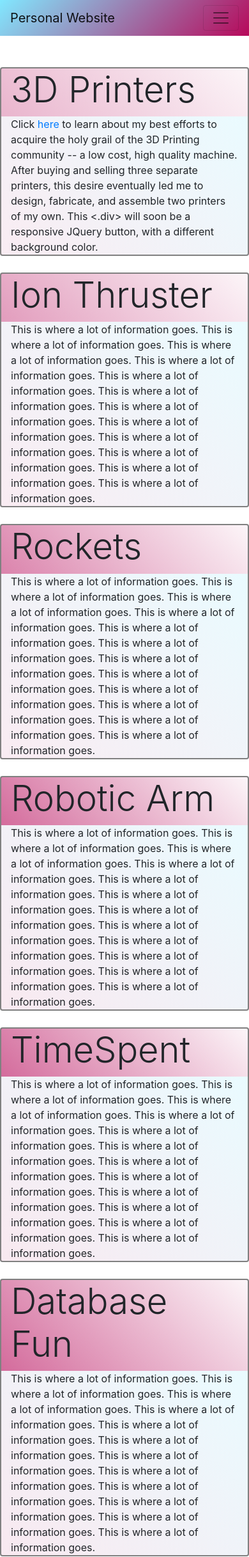
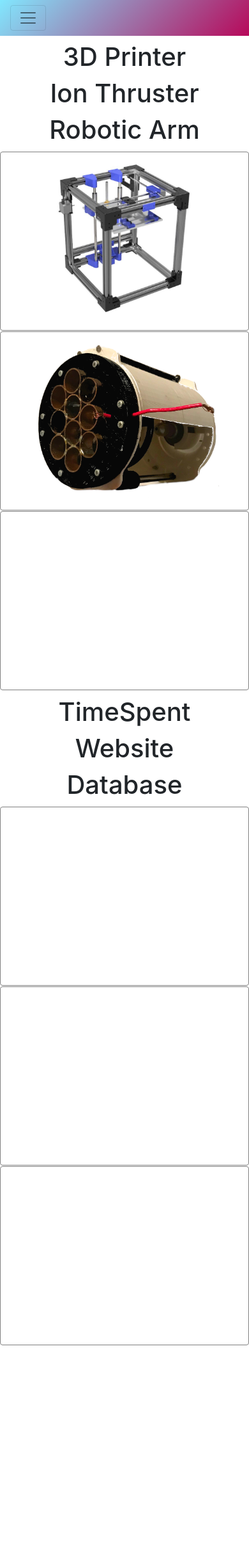
Before and after one commit to codyswain/Personal-Website-Flask, a Flask app: page /projects in a window 390 px wide. Shown: the whole page at 64% size. After the commit the page ends 2103 px from the top, so only its background shows below. Run offline with Flask 2, Linux system fonts and the light colour scheme; some libraries are stand-ins or nearby versions.

Commit message:
Create responsive JQuery buttons with hover magnification

```diff
--- /dev/null
+++ b/app/static/js/button.js
@@ -0,0 +1,7 @@
+$(document).ready(function(){
+	$(".buttonBox").click(function () {
+		window.location = $(this).find("a").attr("href");
+		return false;
+	});
+
+});
--- a/app/static/style/custom.css
+++ b/app/static/style/custom.css
@@ -18,9 +18,29 @@
 }
 
 
+.button-picture {
+  margin-top:10px;
+  height:250px;
+  display: block;
+  margin-left:auto;
+  margin-right:auto;
+  max-width:89%;
+}
+.button-picture:hover {
+  color: lightsalmon;
+}
+
+
 .project_boxes {
 	/*background: linear-gradient(-90deg, rgba(69,246,249,.4), rgba(216, 143, 247, .4));*/
-	border:2px solid grey;
+  height: 280px;
+  border:1px solid grey;
+  transition: transform .2s;
+}
+
+.project_boxes:hover {
+  transform: scale(1.04);
+  opacity: .95;
 }
 
 
--- a/app/templates/base.html
+++ b/app/templates/base.html
@@ -18,17 +18,18 @@
 	<link rel="stylesheet" type="text/css" href="{{ url_for('static', filename='style/custom.css') }}">
 
 	<!-- <nav class="navbar navbar-expand-lg navbar-light"  style="background: linear-gradient(-90deg, #aa0197, #ffffff)"> -->
+	<!-- <nav class="navbar navbar-expand-lg navbar-light"  style="background: white"> -->
 	<nav class="navbar navbar-expand-lg navbar-light"  style="background: linear-gradient(-45deg, rgba(183, 9, 90, 1), rgba(45, 216, 255, .6))">
-		<a class="navbar-brand" href="{{ url_for('index') }}">Personal Website</a>
+		<!-- <a class="navbar-brand" href="{{ url_for('index') }}">Personal Website</a> -->
 		<button class="navbar-toggler" type="button" data-toggle="collapse" data-target="#navbarNavAltMarkup" aria-controls="navbarNavAltMarkup" aria-expanded="false" aria-label="Toggle navigation">
 			<span class="navbar-toggler-icon"></span>
 		</button>
 		<div class="collapse navbar-collapse" id="navbarNavAltMarkup">
 			<div class="navbar-nav">
-				<a href="{{ url_for('index') }}" class="nav-item nav-link" href="#">Home </a>
+				<a href="{{ url_for('index') }}" class="nav-item nav-link" href="#">Personal Website </a>
 				<a href="{{ url_for('projects') }}" class="nav-item nav-link" href="#">Projects</a>
-				<a href="{{ url_for('notes') }}" class="nav-item nav-link" href="#">My Notes</a>
-				<a href="{{ url_for('about') }}" class="nav-item nav-link" href="#"">About Me</a>
+				<a href="{{ url_for('notes') }}" class="nav-item nav-link" href="#">Notes</a>
+				<a href="{{ url_for('about') }}" class="nav-item nav-link" href="#"">About</a>
 				<!-- <a class="nav-item nav-link disabled" href="#">Disabled</a> -->
 			</div>
 		</div>
@@ -39,6 +40,7 @@
 <script src="https://code.jquery.com/jquery-3.3.1.slim.min.js" integrity="sha384-q8i/X+965DzO0rT7abK41JStQIAqVgRVzpbzo5smXKp4YfRvH+8abtTE1Pi6jizo" crossorigin="anonymous"></script>
 <script src="https://cdnjs.cloudflare.com/ajax/libs/popper.js/1.14.3/umd/popper.min.js" integrity="sha384-ZMP7rVo3mIykV+2+9J3UJ46jBk0WLaUAdn689aCwoqbBJiSnjAK/l8WvCWPIPm49" crossorigin="anonymous"></script>
 <script src="https://stackpath.bootstrapcdn.com/bootstrap/4.1.3/js/bootstrap.min.js" integrity="sha384-ChfqqxuZUCnJSK3+MXmPNIyE6ZbWh2IMqE241rYiqJxyMiZ6OW/JmZQ5stwEULTy" crossorigin="anonymous"></script>
+<script src="{{ url_for('static', filename='js/button.js') }}"></script>
 
 
 <body>
--- a/app/templates/index.html
+++ b/app/templates/index.html
@@ -8,9 +8,9 @@
 	<div class="row row mt-5">
 		<div class="col-sm-2"></div>
 			<div class="col-lg">
-				<h1 class="display-4">This website will be under heavy development until the end of September. Check back for updates!</h1><br><br>
+				<h1 class="display-5">Website under development. Head over to <a href="{{ url_for('projects') }}">projects</a>, or check back for updates!</h1><br><br>
 
-				<h1 class="display-4">To do</h1>
+				<h1 class="display-5">To do</h1>
 				1. Add projects <br>
 				2. Notes on Kalman Filters <br>
 				3. Fix 3D Printer <br>
@@ -19,7 +19,7 @@
 				6. Understanding Singular Value Decomposition <br> <br>
 
 
-				<h1 class="display-4">Projects to add</h1>
+				<h1 class="display-5">Projects to add</h1>
 				- 3D Printer<br>
 				- Homemade Rocket Fuel<br>
 				- Force Measurement Python Gui<br>
--- a/app/templates/projects.html
+++ b/app/templates/projects.html
@@ -4,98 +4,71 @@
 <body style="background-color:white">
 
 <div class="container-fluid">
-	<div class="row row mt-5">
+
+	<div class="row row mt-2">
 		<div class="col-sm-1"></div>
-		<div class="col-lg rounded project_boxes">
-			<div class="row">
-				<div class="col-sm-3" style="background: linear-gradient(45deg, rgba(183, 9, 90, .3), rgba(183, 9, 90, .04));">
-					<h1 class="display-4">3D Printers</h1>
-				</div>
-
-				<div class="col-lg" style="background: linear-gradient(45deg, rgba(183, 9, 90, .08), rgba(45, 216, 255, .1));">
-					Click <a href="{{ url_for('projects_3d_printer') }}">here</a> to learn about my best efforts to acquire the holy grail of the 3D Printing community -- a low cost, high quality machine. After buying and selling three separate printers, this desire eventually led me to design, fabricate, and assemble two printers of my own. This <.div> will soon be a responsive JQuery button, with a different background color.
-				</div>
-			</div>
+		<div class="col-lg">
+			<h1 class="display-5" style="text-align:center;">3D Printer</h1>
+		</div>
+		<div class="col-sm-1"></div>
+		<div class="col-lg">
+			<h1 class="display-5" style="text-align:center;">Ion Thruster</h1>
+		</div>
+		<div class="col-sm-1"></div>
+		<div class="col-lg">
+			<h1 class="display-5" style="text-align:center;">Robotic Arm</h1>
 		</div>
 		<div class="col-sm-1"></div>
 	</div>
 
-	<div class="row row mt-4">
+	<div class="row">
+		<div class="col-sm-1"></div>
+		<div class="col-lg rounded project_boxes buttonBox">
+			<a href="{{ url_for('projects_3d_printer') }}"></a>
+			<img class="button-picture" src="{{ url_for('static', filename='img/project_buttons/3dprinter_icon.png') }}"> <br>
+		</div>
 		<div class="col-sm-1"></div>
 		<div class="col-lg rounded project_boxes">
-			<div class="row">
-				<div class="col-sm-3" style="background: linear-gradient(45deg, rgba(183, 9, 90, .4), rgba(183, 9, 90, .04));">
-					<h1 class="display-4">Ion Thruster</h1>
-				</div>
+			<a href="{{ url_for('projects_3d_printer') }}"></a>
 
-				<div class="col-lg" style="background: linear-gradient(45deg, rgba(183, 9, 90, .08), rgba(45, 216, 255, .1));">
-					This is where a lot of information goes. This is where a lot of information goes. This is where a lot of information goes. This is where a lot of information goes. This is where a lot of information goes. This is where a lot of information goes. This is where a lot of information goes. This is where a lot of information goes. This is where a lot of information goes. This is where a lot of information goes. This is where a lot of information goes. This is where a lot of information goes.
-				</div>
-			</div>
+			<img class="button-picture" src="{{ url_for('static', filename='img/project_buttons/ion_thruster_icon.png') }}"> <br>
+
+		</div>
+		<div class="col-sm-1"></div>
+		<div class="col-lg rounded project_boxes">
+			<h1 class="display-4"></h1>
 		</div>
 		<div class="col-sm-1"></div>
 	</div>
 
-	<div class="row row mt-4">
+	<div class="row row mt-2">
 		<div class="col-sm-1"></div>
-		<div class="col-lg rounded project_boxes">
-			<div class="row">
-				<div class="col-sm-3" style="background: linear-gradient(45deg, rgba(183, 9, 90, .5), rgba(183, 9, 90, .04));">
-					<h1 class="display-4">Rockets</h1>
-				</div>
-
-				<div class="col-lg" style="background: linear-gradient(45deg, rgba(183, 9, 90, .08), rgba(45, 216, 255, .1));">
-					This is where a lot of information goes. This is where a lot of information goes. This is where a lot of information goes. This is where a lot of information goes. This is where a lot of information goes. This is where a lot of information goes. This is where a lot of information goes. This is where a lot of information goes. This is where a lot of information goes. This is where a lot of information goes. This is where a lot of information goes. This is where a lot of information goes.
-				</div>
-			</div>
+		<div class="col-lg">
+			<h1 class="display-5" style="text-align:center;">TimeSpent</h1>
+		</div>
+		<div class="col-sm-1"></div>
+		<div class="col-lg">
+			<h1 class="display-5" style="text-align:center;">Website</h1>
+		</div>
+		<div class="col-sm-1"></div>
+		<div class="col-lg">
+			<h1 class="display-5" style="text-align:center;">Database</h1>
 		</div>
 		<div class="col-sm-1"></div>
 	</div>
 
-	<div class="row row mt-4">
+	<div class="row">
 		<div class="col-sm-1"></div>
 		<div class="col-lg rounded project_boxes">
-			<div class="row">
-				<div class="col-sm-3" style="background: linear-gradient(45deg, rgba(183, 9, 90, .6), rgba(183, 9, 90, .04));">
-					<h1 class="display-4">Robotic Arm</h1>
-				</div>
-
-				<div class="col-lg" style="background: linear-gradient(45deg, rgba(183, 9, 90, .09), rgba(45, 216, 255, .1));">
-					This is where a lot of information goes. This is where a lot of information goes. This is where a lot of information goes. This is where a lot of information goes. This is where a lot of information goes. This is where a lot of information goes. This is where a lot of information goes. This is where a lot of information goes. This is where a lot of information goes. This is where a lot of information goes. This is where a lot of information goes. This is where a lot of information goes.
-				</div>
-			</div>
+			<h1 class="display-4"></h1>
 		</div>
 		<div class="col-sm-1"></div>
-	</div>
-
-	<div class="row row mt-4">
+		<div class="col-lg rounded project_boxes">
+			<h1 class="display-4"></h1>
+		</div>
 		<div class="col-sm-1"></div>
 		<div class="col-lg rounded project_boxes">
-			<div class="row">
-				<div class="col-sm-3" style="background: linear-gradient(45deg, rgba(183, 9, 90, .6), rgba(183, 9, 90, .04));">
-					<h1 class="display-4">TimeSpent</h1>
-				</div>
-
-				<div class="col-lg" style="background: linear-gradient(45deg, rgba(183, 9, 90, .09), rgba(45, 216, 255, .1));">
-					This is where a lot of information goes. This is where a lot of information goes. This is where a lot of information goes. This is where a lot of information goes. This is where a lot of information goes. This is where a lot of information goes. This is where a lot of information goes. This is where a lot of information goes. This is where a lot of information goes. This is where a lot of information goes. This is where a lot of information goes. This is where a lot of information goes.
-				</div>
-			</div>
-		</div>
-		<div class="col-sm-1"></div>
-	</div>
-
-	<div class="row row mt-4">
-		<div class="col-sm-1"></div>
-		<div class="col-lg rounded project_boxes">
-			<div class="row">
-				<div class="col-sm-3" style="background: linear-gradient(45deg, rgba(183, 9, 90, .6), rgba(183, 9, 90, .04));">
-					<h1 class="display-4">Database Fun</h1>
-				</div>
-
-				<div class="col-lg" style="background: linear-gradient(45deg, rgba(183, 9, 90, .09), rgba(45, 216, 255, .1));">
-					This is where a lot of information goes. This is where a lot of information goes. This is where a lot of information goes. This is where a lot of information goes. This is where a lot of information goes. This is where a lot of information goes. This is where a lot of information goes. This is where a lot of information goes. This is where a lot of information goes. This is where a lot of information goes. This is where a lot of information goes. This is where a lot of information goes.
-				</div>
-			</div>
+			<h1 class="display-4"></h1>
 		</div>
 		<div class="col-sm-1"></div>
 	</div>
```
Also changed, not shown: app/static/img/project_buttons/3dprinter_icon.png (added), app/static/img/project_buttons/ion_thruster_icon.png (added), 1 other file.
